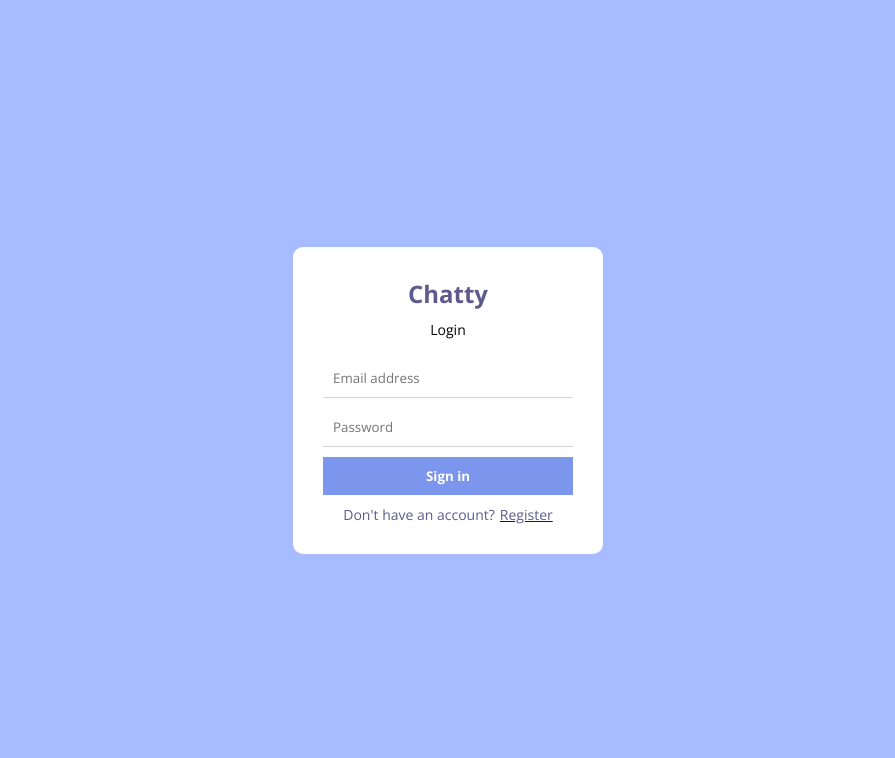
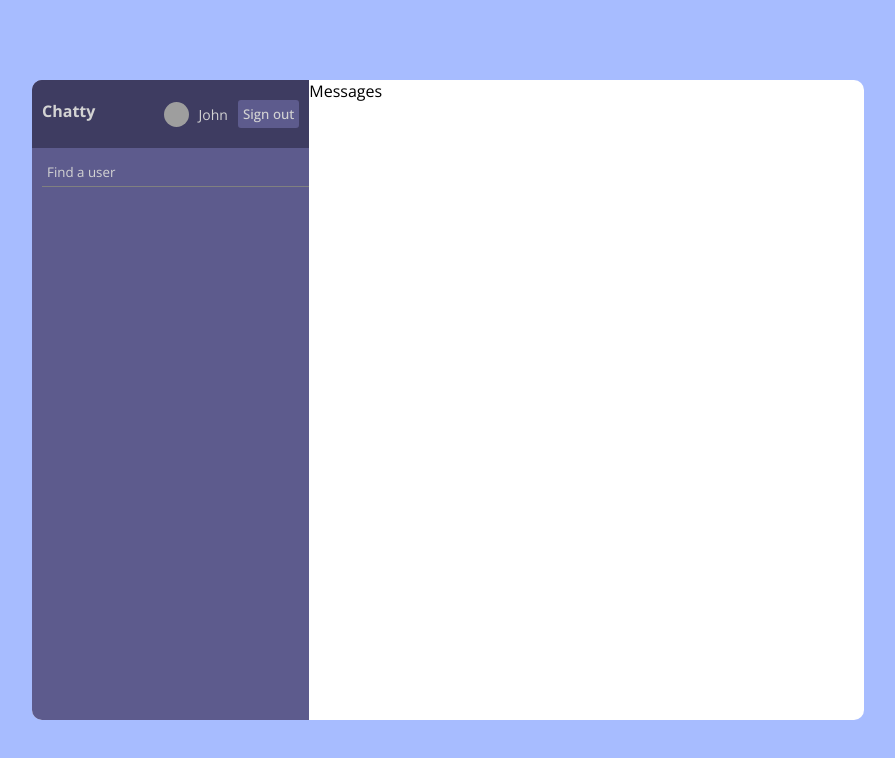
Before and after one commit to abeeb-ahmed/chatty-app, a React (Create React App) app: page / in a window 1280 px wide. Before the commit this address led to /login. Shown: the top 758 px of the page, without its empty margins (192-1087 px from the left). Built offline with nearby package versions, Linux system fonts and the light colour scheme; no server answers; grey boxes are pictures that could not be loaded.

Commit message:
added sidebar header

```diff
--- a/src/components/Sidebar.jsx
+++ b/src/components/Sidebar.jsx
@@ -1,7 +1,29 @@
 import React from "react";
 
 const Sidebar = () => {
-  return <div>Sidebar</div>;
+  return (
+    <div className="sidebar">
+      <div className="header">
+        <div className="left">
+          <span>Chatty</span>
+        </div>
+        <div className="right">
+          <img
+            className="avatar"
+            src="https://media.istockphoto.com/id/805012064/photo/portrait-of-mature-hispanic-man.jpg?s=612x612&w=0&k=20&c=AfNa1ay8LPzaO-NOJZspqULvYavyhXg4rnJ9U_tvJY4="
+            alt=""
+          />
+          <span>John</span>
+          <button>Sign out</button>
+        </div>
+      </div>
+      <div className="sidebarContainer">
+        <div className="search">
+          <input type="text" placeholder="Find a user" />
+        </div>
+      </div>
+    </div>
+  );
 };
 
 export default Sidebar;
--- a/src/context/AuthContext.js
+++ b/src/context/AuthContext.js
@@ -5,14 +5,12 @@ import { auth } from "../firebase";
 export const AuthContext = createContext();
 
 export const AuthContextProvider = ({ children }) => {
-  const [currentUser, setCurrentUser] = useState(null);
+  const [currentUser, setCurrentUser] = useState({});
 
   useEffect(() => {
     const unsub = onAuthStateChanged(auth, (user) => {
       if (user) {
         setCurrentUser(user);
-      } else {
-        setCurrentUser(null);
       }
     });
     return () => unsub();
--- a/src/screens/Login.jsx
+++ b/src/screens/Login.jsx
@@ -22,6 +22,7 @@ const Login = () => {
       })
       .catch((error) => {
         const errorCode = error.code;
+        setError(true);
         setErrorMessage(error.message);
       });
     setLoading(false);
@@ -47,7 +48,11 @@ const Login = () => {
             onChange={(e) => setPassword(e.target.value)}
           />
           <button disabled={loading}>Sign in</button>
-          {error && <span className="errorMessage">{errorMessage}</span>}
+          {error && (
+            <span className="errorMessage">
+              {errorMessage || "Something went wrong!"}
+            </span>
+          )}
         </form>
         <div className="formBottom">
           <span>
--- a/src/style.scss
+++ b/src/style.scss
@@ -123,6 +123,84 @@ body {
 
   .homeContainer {
     width: 65%;
+    height: 80%;
     background-color: white;
+    display: flex;
+    border-radius: 10px;
+    overflow: hidden;
+
+    .homeSidebar {
+      flex: 1;
+    }
+
+    .homeMessages {
+      flex: 2;
+    }
   }
 }
+
+.sidebar {
+  background-color: $secondary-color;
+  height: 100%;
+
+  color: #fff;
+
+  .header {
+    display: flex;
+    justify-content: space-between;
+    background-color: $tertiary-color;
+    padding: 20px 10px;
+    color: lightgray;
+
+    .left {
+      font-weight: bold;
+    }
+
+    .right {
+      display: flex;
+      gap: 10px;
+      align-items: center;
+
+      span {
+        font-size: 14px;
+      }
+
+      img {
+        height: 25px;
+        width: 25px;
+        object-fit: cover;
+        border-radius: 50%;
+      }
+
+      button {
+        background-color: $secondary-color;
+        border: none;
+        color: lightgray;
+        padding: 5px;
+        border-radius: 3px;
+        font-weight: 500;
+        cursor: pointer;
+      }
+    }
+  }
+
+  .sidebarContainer {
+    padding: 10px;
+
+    .search {
+      input {
+        background-color: transparent;
+        outline: none;
+        border: none;
+        color: lightgrey;
+        width: 100%;
+        border-bottom: 1px solid gray;
+        padding: 5px;
+
+        &::placeholder {
+          color: lightgrey;
+        }
+      }
+    }
+  }
+}
```
